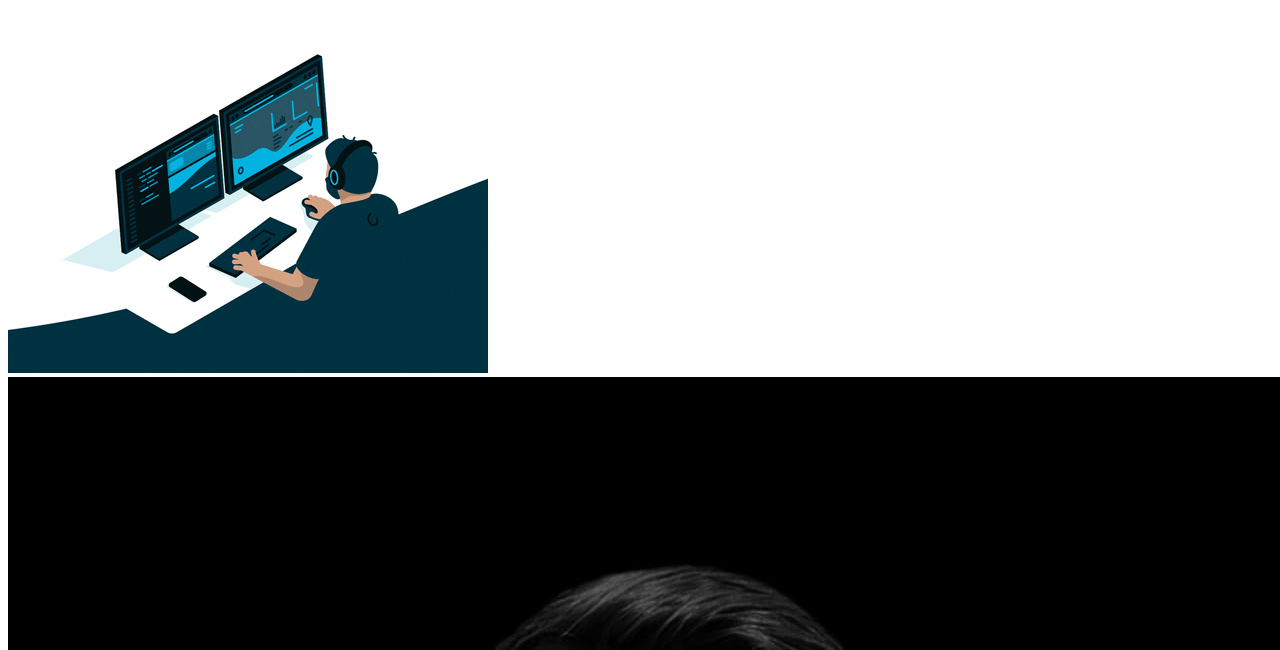
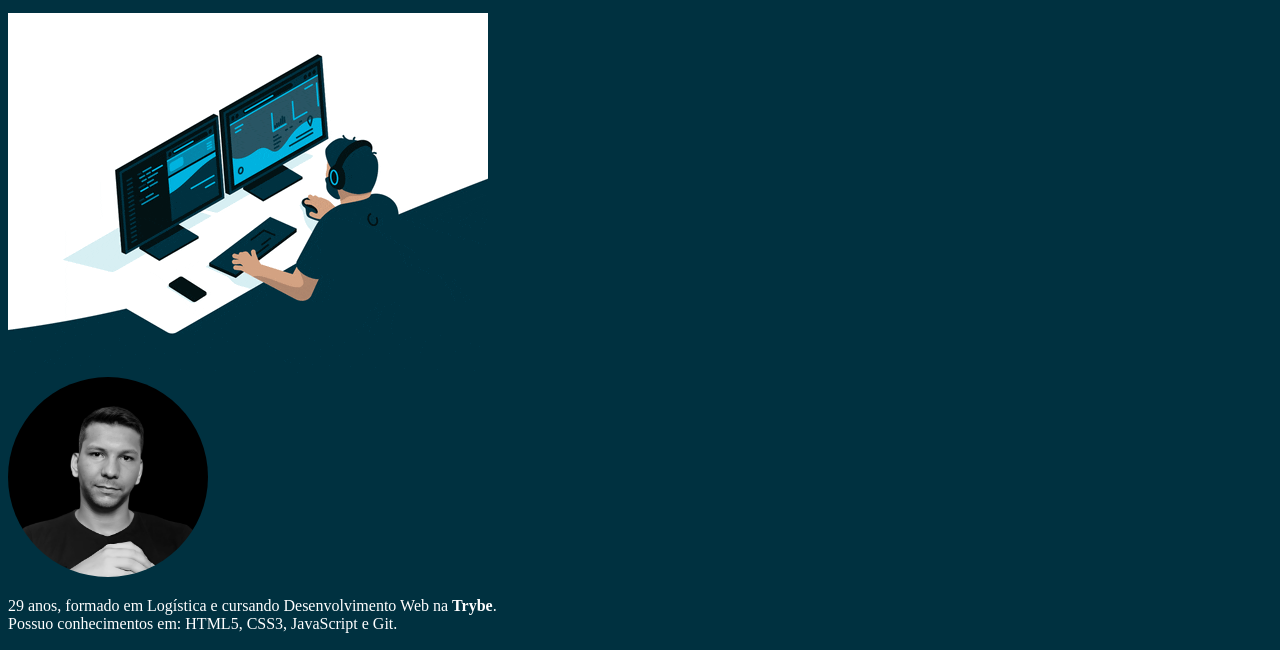
Before and after one commit to jonathanpestana/jonathanpestana.github.io, a plain HTML site: page index.html in a window 1280 px wide. Shown: the part 148-798 px from the top of the page. Drawn offline with Linux system fonts and the light colour scheme.

Commit message:
Troca de cores do background, fonte e ajuste da foto de perfil

```diff
--- a/index.html
+++ b/index.html
@@ -5,6 +5,7 @@
     <meta charset="UTF-8">
     <meta http-equiv="X-UA-Compatible" content="IE=edge">
     <meta name="viewport" content="width=device-width, initial-scale=1.0">
+    <link rel="stylesheet" href="style.css">
     <title>Jonathan Pestana | Portfólio</title>
 </head>
 
@@ -18,13 +19,14 @@
 
     <br>
 
-    <img id="foto-perfil" src="img/foto-portifolio.jpeg"
-        alt="Foto de Jonathan">
+    <img id="foto-perfil" src="img/foto-portifolio.jpeg" alt="Foto de Jonathan">
 
-    <p>29 anos, formado em Logística e cursando uma formação de Desenvolvimento Web na <strong>Trybe</strong>.
+    <p>29 anos, formado em Logística e cursando Desenvolvimento Web na <strong>Trybe</strong>.
         <br>
         Possuo conhecimentos em: HTML5, CSS3, JavaScript e Git.
     </p>
+
+    <h2>Projetos</h2>
 
     <h2>Habilidades</h2>
 
@@ -34,8 +36,6 @@
         <li>JavaScript</li>
         <li>Git</li>
     </ul>
-
-    <h2>Projetos</h2>
 
     <ul>
         <li>Em breve</li>
--- a/style.css
+++ b/style.css
@@ -0,0 +1,9 @@
+body {
+    background-color: #003140;
+    color: white;
+}
+
+#foto-perfil {
+    width: 200px;
+    border-radius: 50%;
+}
```
